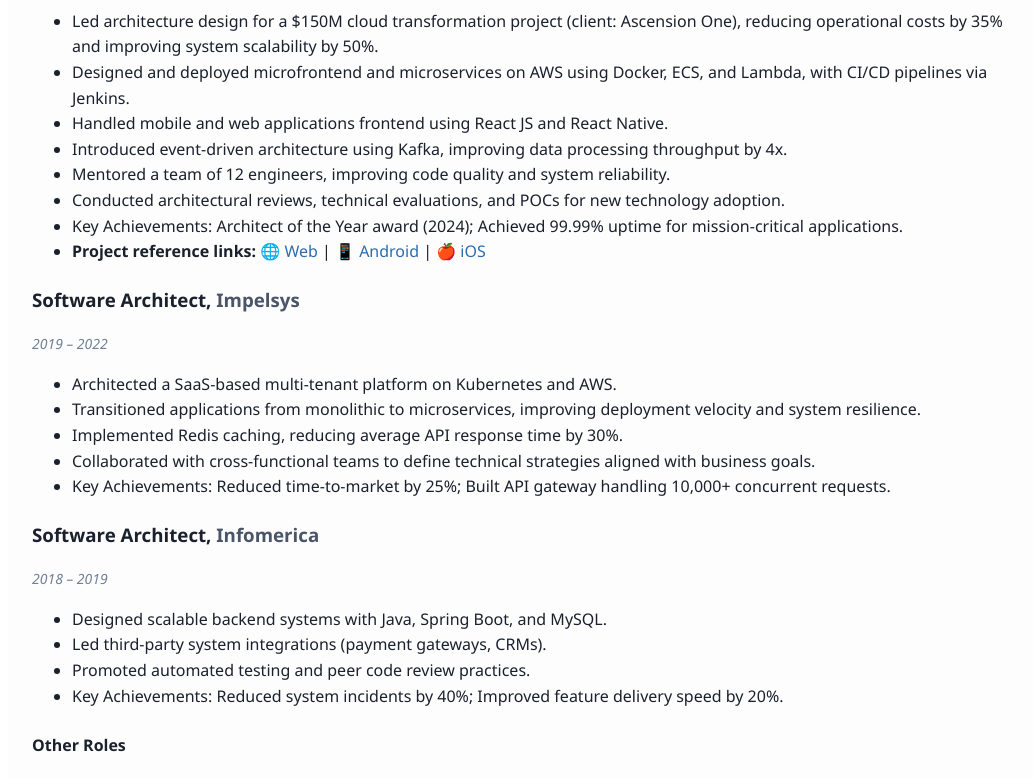
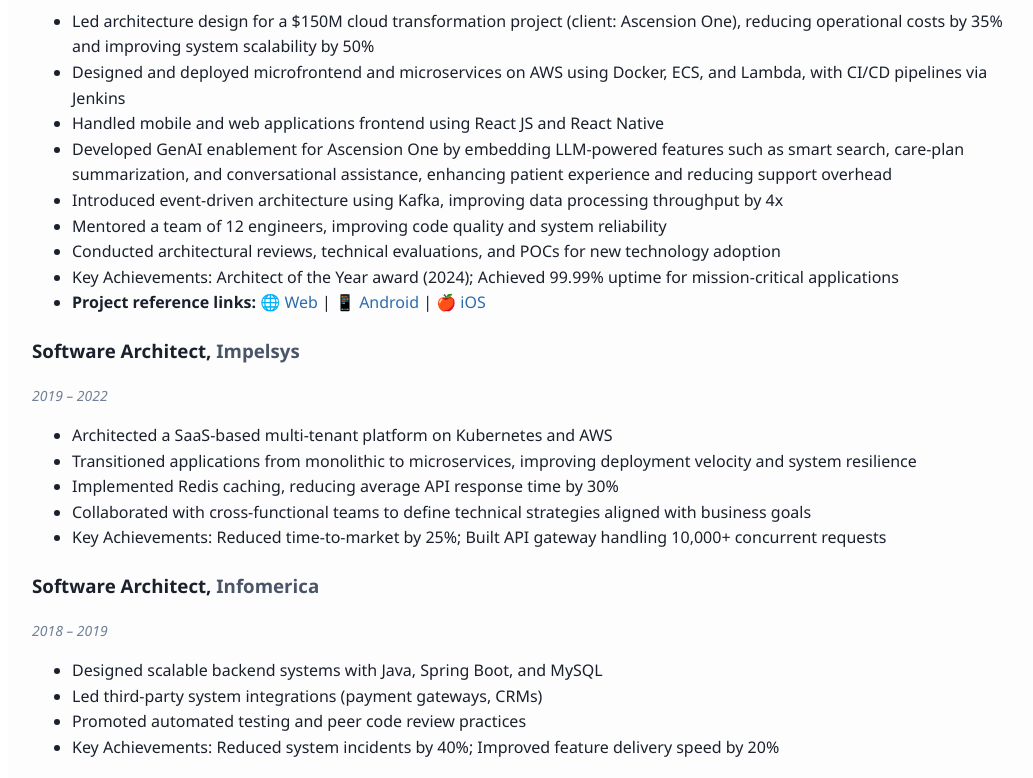
Before and after one commit to rameshkumarp24/ramesh.us, a React (Create React App) app: page / in a window 1280 px wide. Shown: the part 1260-2038 px from the top of the page, without its empty margins (108-1141 px from the left). Built offline with nearby package versions, Linux system fonts and the light colour scheme.

Commit message:
Update App.js

```diff
--- a/src/App.js
+++ b/src/App.js
@@ -97,13 +97,14 @@
           company="IBM"
           duration="2022 – Present"
           bullets={[
-            "Led architecture design for a $150M cloud transformation project (client: Ascension One), reducing operational costs by 35% and improving system scalability by 50%.",
-            "Designed and deployed microfrontend and microservices on AWS using Docker, ECS, and Lambda, with CI/CD pipelines via Jenkins.",
-            "Handled mobile and web applications frontend using React JS and React Native.",
-            "Introduced event-driven architecture using Kafka, improving data processing throughput by 4x.",
-            "Mentored a team of 12 engineers, improving code quality and system reliability.",
-            "Conducted architectural reviews, technical evaluations, and POCs for new technology adoption.",
-            "Key Achievements: Architect of the Year award (2024); Achieved 99.99% uptime for mission-critical applications.",
+            "Led architecture design for a $150M cloud transformation project (client: Ascension One), reducing operational costs by 35% and improving system scalability by 50%",
+            "Designed and deployed microfrontend and microservices on AWS using Docker, ECS, and Lambda, with CI/CD pipelines via Jenkins",
+            "Handled mobile and web applications frontend using React JS and React Native",
+            "Developed GenAI enablement for Ascension One by embedding LLM-powered features such as smart search, care-plan summarization, and conversational assistance, enhancing patient experience and reducing support overhead",
+            "Introduced event-driven architecture using Kafka, improving data processing throughput by 4x",
+            "Mentored a team of 12 engineers, improving code quality and system reliability",
+            "Conducted architectural reviews, technical evaluations, and POCs for new technology adoption",
+            "Key Achievements: Architect of the Year award (2024); Achieved 99.99% uptime for mission-critical applications",
             <>
               <strong>Project reference links:</strong> 🌐{" "}
               <a
@@ -140,11 +141,11 @@
           company="Impelsys"
           duration="2019 – 2022"
           bullets={[
-            "Architected a SaaS-based multi-tenant platform on Kubernetes and AWS.",
-            "Transitioned applications from monolithic to microservices, improving deployment velocity and system resilience.",
-            "Implemented Redis caching, reducing average API response time by 30%.",
-            "Collaborated with cross-functional teams to define technical strategies aligned with business goals.",
-            "Key Achievements: Reduced time-to-market by 25%; Built API gateway handling 10,000+ concurrent requests.",
+            "Architected a SaaS-based multi-tenant platform on Kubernetes and AWS",
+            "Transitioned applications from monolithic to microservices, improving deployment velocity and system resilience",
+            "Implemented Redis caching, reducing average API response time by 30%",
+            "Collaborated with cross-functional teams to define technical strategies aligned with business goals",
+            "Key Achievements: Reduced time-to-market by 25%; Built API gateway handling 10,000+ concurrent requests",
           ]}
         />
         <Job
@@ -152,10 +153,10 @@
           company="Infomerica"
           duration="2018 – 2019"
           bullets={[
-            "Designed scalable backend systems with Java, Spring Boot, and MySQL.",
-            "Led third-party system integrations (payment gateways, CRMs).",
-            "Promoted automated testing and peer code review practices.",
-            "Key Achievements: Reduced system incidents by 40%; Improved feature delivery speed by 20%.",
+            "Designed scalable backend systems with Java, Spring Boot, and MySQL",
+            "Led third-party system integrations (payment gateways, CRMs)",
+            "Promoted automated testing and peer code review practices",
+            "Key Achievements: Reduced system incidents by 40%; Improved feature delivery speed by 20%",
           ]}
         />
         <p style={styles.paragraph}>
```
